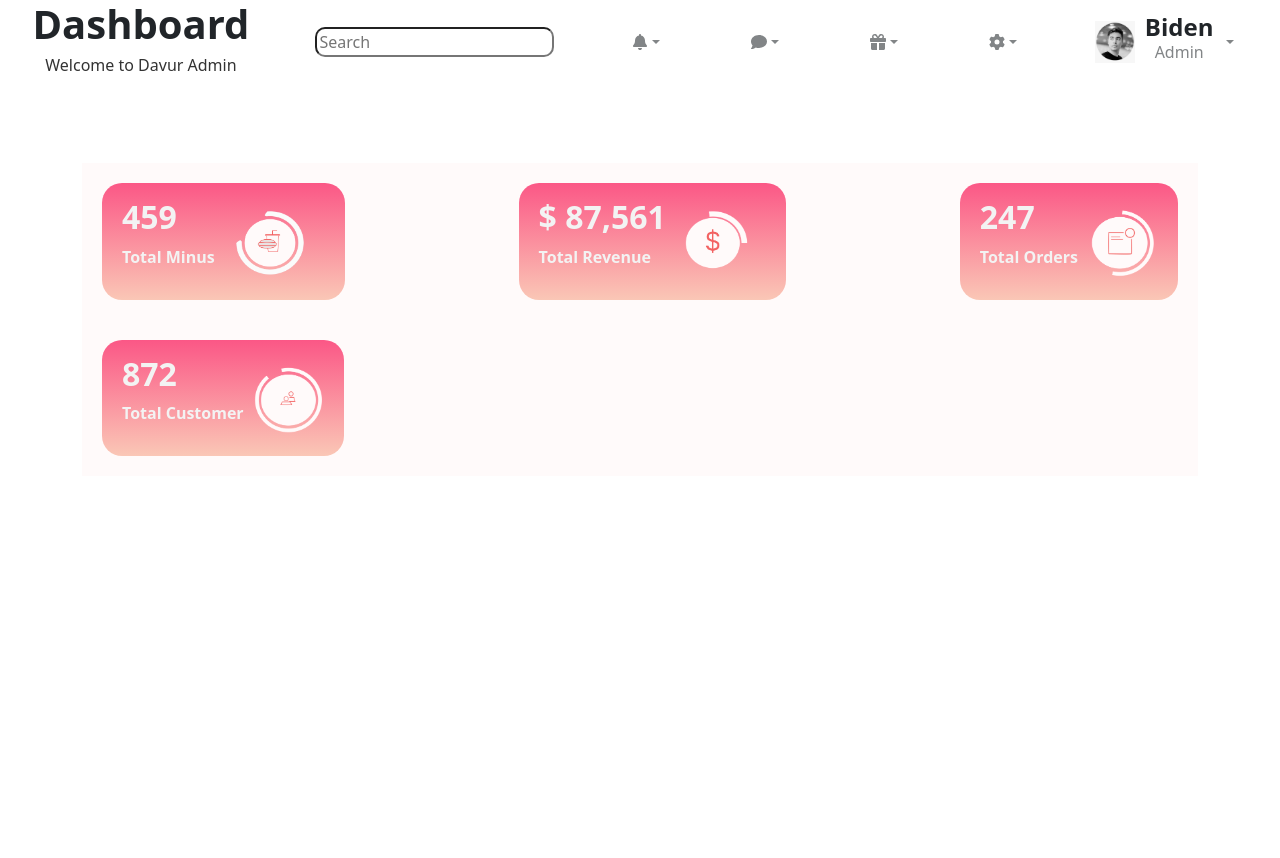
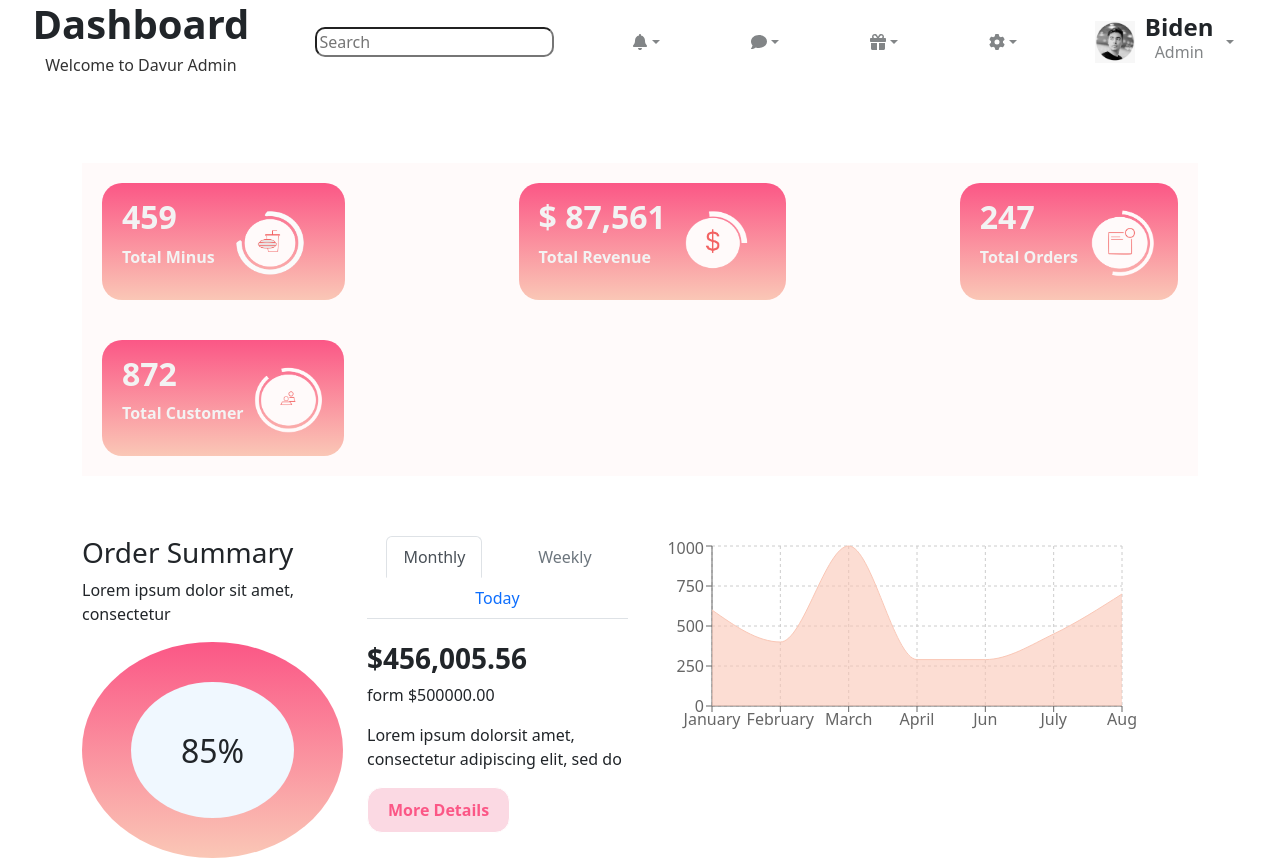
Before and after one commit to BishalAshiq/task-dashboard, a React (Create React App) app: page / in a window 1280 px wide. Before the commit the page ends 800 px from the top, so only its background shows below. Built offline with nearby package versions, Linux system fonts and the light colour scheme.

Commit message:
updated header Items

```diff
--- a/src/App.js
+++ b/src/App.js
@@ -9,8 +9,8 @@ function App() {
     <div className="App">
      <Navigation></Navigation>
       <HeadSection></HeadSection>
-     {/*<MiddleSection></MiddleSection>
-     <BottomSection></BottomSection> */}
+     <MiddleSection></MiddleSection>
+     {/* <BottomSection></BottomSection> */}
     </div>
   );
 }
--- /dev/null
+++ b/src/Components/MiddleSection/MiddleSection.css
@@ -0,0 +1,30 @@
+/* Order summary */
+.piechart1{
+    background: linear-gradient( #fb5786, #FAC7B6
+  );
+  border-radius: 100%;
+  display: grid;
+  place-items: center;
+  padding: 40px 5px 40px 5px;
+}
+.chartIn{
+    background-color: aliceblue;
+    border-radius: 100%;
+    padding: 50px 50px 40px 50px;
+}
+
+
+/* Button  */
+.order-button{
+    background-color: #fbd9e3;
+    color: #fb5786;
+    font-weight: 700;
+    padding: 10px 20px 10px 20px;
+    border: 1px solid white;
+    border-radius: 15px;
+}
+
+
+
+
+/* Revenue */
--- a/src/Components/MiddleSection/MiddleSection.js
+++ b/src/Components/MiddleSection/MiddleSection.js
@@ -1,10 +1,23 @@
 import React from 'react';
+import { Col, Container, Row } from 'react-bootstrap';
+import './MiddleSection.css';
+import OrderSummary from './OrderSummary';
+import Revenue from './Revenue';
 
 const MiddleSection = () => {
     return (
-        <div>
-            <h1>Middle Section</h1>
-        </div>
+       <Container style={{marginTop: 60}}>
+        <Row>
+        <Col xs={6}>
+            <OrderSummary></OrderSummary>
+        </Col>
+
+
+        <Col xs={6}>
+            <Revenue></Revenue>
+        </Col>
+      </Row>
+       </Container>
     );
 };
 
--- /dev/null
+++ b/src/Components/MiddleSection/OrderSummary.js
@@ -0,0 +1,55 @@
+import React from "react";
+import { Col, Row } from "react-bootstrap";
+import Nav from "react-bootstrap/Nav";
+import './MiddleSection.css';
+
+
+const OrderSummary = () => {
+
+  return (
+    <div>
+      <Row>
+        <Col xs={6}>
+          <h3>Order Summary</h3>
+          <p>Lorem ipsum dolor sit amet, consectetur</p>
+        </Col>
+
+        <Col xs={6}>
+          <Nav variant="tabs" defaultActiveKey="/home">
+            <Nav.Item>
+              <Nav.Link href="/home" disabled>Monthly</Nav.Link>
+            </Nav.Item>
+            <Nav.Item>
+              <Nav.Link eventKey="link-1" disabled>
+                Weekly
+              </Nav.Link>
+            </Nav.Item>
+            <Nav.Item>
+              <Nav.Link eventKey="disabled">Today</Nav.Link>
+            </Nav.Item>
+          </Nav>
+        </Col>
+      </Row>
+
+      <Row>
+        <Col xs={6}>
+            <div className="piechart1">
+                <div className="chartIn">
+                    <h2>85%</h2>
+                </div>
+            </div>
+        </Col>
+
+
+        <Col xs={6}>
+            <h3 style={{fontWeight: "bold"}}>$456,005.56</h3>
+            <p>form $500000.00</p>
+            <p>Lorem ipsum dolorsit amet, consectetur adipiscing elit, sed do</p>
+            <button className="order-button">More Details</button>
+        </Col>
+      </Row>
+    </div>
+  );
+};
+
+export default OrderSummary;
--- /dev/null
+++ b/src/Components/MiddleSection/Revenue.js
@@ -0,0 +1,70 @@
+import React from 'react';
+import { Area, AreaChart, CartesianGrid, XAxis, YAxis,Tooltip } from 'recharts';
+
+const Revenue = () => {
+   const data = [
+        {
+          name: 'January',
+          uv: 600,
+          pv: 2400,
+          amt: 2400,
+        },
+        {
+          name: 'February',
+          uv: 400,
+          pv: 1398,
+          amt: 2210,
+        },
+        {
+          name: 'March',
+          uv: 1000,
+          pv: 9800,
+          amt: 2290,
+        },
+        {
+          name: 'April',
+          uv: 290,
+          pv: 3908,
+          amt: 2000,
+        },
+        {
+          name: 'Jun',
+          uv: 290,
+          pv: 4800,
+          amt: 2181,
+        },
+        {
+          name: 'July',
+          uv: 450,
+          pv: 3800,
+          amt: 2500,
+        },
+        {
+          name: 'Aug',
+          uv: 700,
+          pv: 4300,
+          amt: 2100,
+        },
+      ];
+    return (
+        <AreaChart
+        width={500}
+        height={200}
+        data={data}
+        margin={{
+          top: 10,
+          right: 30,
+          left: 0,
+          bottom: 0,
+        }}
+      >
+        <CartesianGrid strokeDasharray="3 3" />
+        <XAxis dataKey="name" />
+        <YAxis />
+        <Tooltip />
+        <Area connectNulls type="monotone" dataKey="uv" stroke="#FAC7B6" fill="#FAC7B6" />
+      </AreaChart>
+    );
+};
+
+export default Revenue;
```
